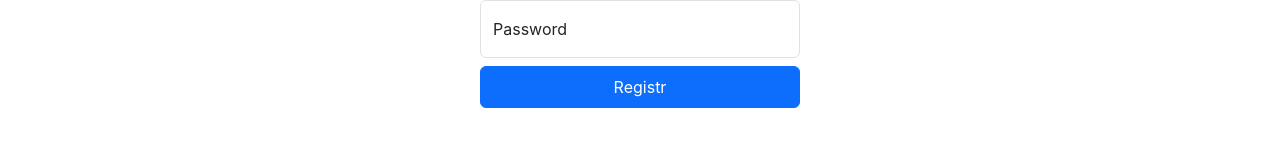
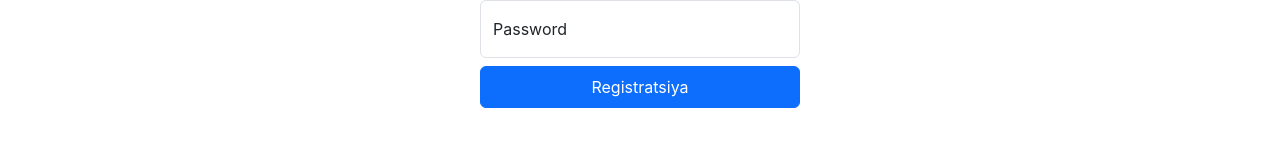
Before and after one commit to DiyorbekXudoberganov85/redux, a React (Create React App) app: page /register in a window 1280 px wide. Shown: the part 478-624 px from the top of the page. Built offline with nearby package versions, Linux system fonts and the light colour scheme.

Commit message:
9# API bilan ishlash

```diff
--- a/src/components/register.jsx
+++ b/src/components/register.jsx
@@ -1,11 +1,21 @@
 import { useState } from 'react'
 import {icon} from '../constant'
 import { Input } from '../ui'
-
+import { registerStart } from '../slice/auth'
+import { useSelector, useDispatch } from 'react-redux'
 const Register = () => {
   const [name, setname] = useState('')
   const [email, setEmail] = useState('')
   const [password, setPassword] = useState('')
+
+
+  const dispatch = useDispatch()
+  const {isLoading} = useSelector(state => state.auth)
+  console.log(isLoading)
+  const loginHendler = (e) => {
+  e.preventDefault();
+  dispatch(registerStart())
+}
   return (
     <div className="text-center mt-5">
      <main className="form-signin w-25 m-auto">
@@ -17,7 +27,7 @@ const Register = () => {
         <Input label='Password' type='password' state={password} setState={setPassword}/>
 
 
-        <button className="btn btn-primary w-100 py-2 mt-2"  type="submit">Registr</button>
+        <button className="btn btn-primary w-100 py-2 mt-2" disabled={isLoading} onClick={loginHendler} type="submit">{isLoading ? 'Regitried...' : 'Registratsiya'}</button>
 
                </form>
                </main>
--- a/src/slice/auth.js
+++ b/src/slice/auth.js
@@ -17,9 +17,18 @@ export const authSlice = createSlice({
         loginUserFailure: (state) => {
 
         },
+        registerStart: (state) => {
+            state.isLoading = true
+        },
+        registerSuccess: (state, action) => {
+
+        },
+        registerFailure: (state) => {
+
+        },
     }
 
 })
 
-export const {loginUserStart} = authSlice.actions
+export const {loginUserStart ,registerStart } = authSlice.actions
 export default authSlice.reducer
--- a/src/ui/input.jsx
+++ b/src/ui/input.jsx
@@ -1,4 +1,4 @@
-import {useState} from 'react'
+// import {useState} from 'react'
 const Input = ({label , state ,setState ,type = "text"}) => {
 
   return (
```
